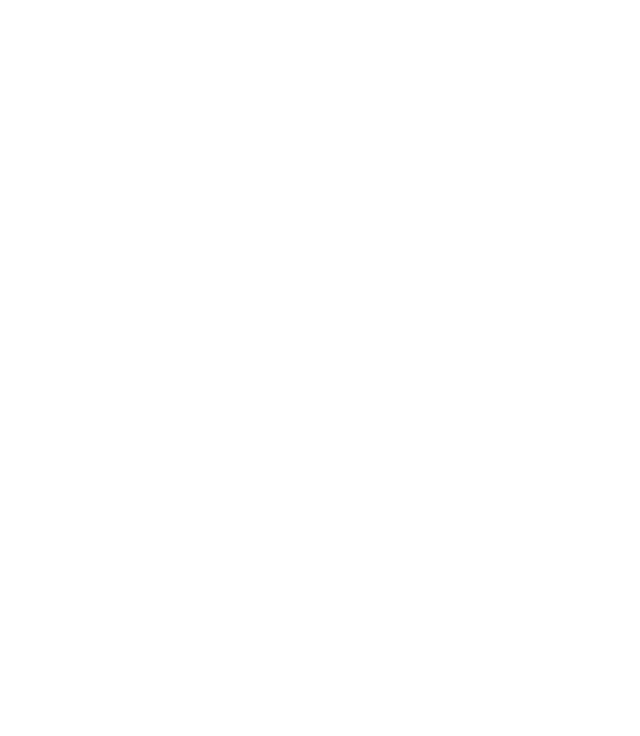
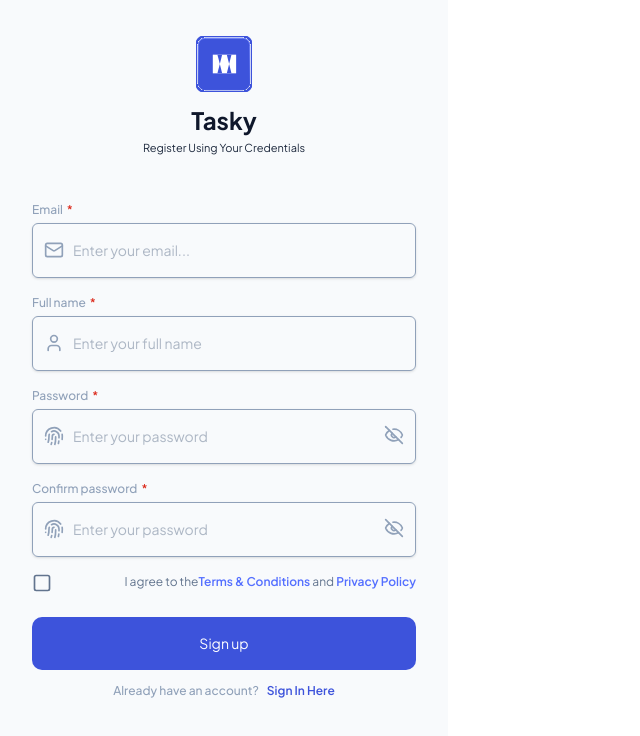
Before and after one commit to dude243485/Tasky, a React (Vite) app: page /signup in a window 1280 px wide. Before the commit this address had no page. Shown: the top 736 px of the page, without its empty margins (0-640 px from the left). Built offline with nearby package versions, Linux system fonts and the light colour scheme.

Commit message:
I have designed the sign up page also, but there are still some issues that needs handling

```diff
--- a/src/App.tsx
+++ b/src/App.tsx
@@ -4,6 +4,7 @@
 import StepThree from "./pages/onboarding/StepThree"
 import OnboardingLayout from "./pages/onboarding/OnboardingLayout"
 import SignIn from "./pages/signIn/SignIn"
+import SignUp from "./pages/signUp/SignUp"
 
 function App() {
 
@@ -16,8 +17,8 @@
           <Route path = "step-3" element = {<StepThree />} />
         </Route>
         <Route path = "/signin" element = {<SignIn />} />
-        {/* <Route path = "/signup" element = {} />
-        <Route path = "/dashboard" element= {} /> */}
+        <Route path = "/signup" element = { <SignUp />} />
+        {/* <Route path = "/dashboard" element= {} /> */}
     </Routes>
 
   )
--- a/src/components/SignInForm.tsx
+++ b/src/components/SignInForm.tsx
@@ -2,7 +2,8 @@
 import PasswordInputField from "./PasswordInputField";
 import { useState, type ChangeEvent, type FormEvent } from "react";
 import { FingerprintPattern, Mail, Square, SquareCheckBig, TriangleAlert } from "lucide-react";
-import { type SignInFormData, type FormErrors } from "../types/forms";
+import {  type FormErrors } from "../types/forms";
+
 
 
 const SignInForm: React.FC = () => {
@@ -104,7 +105,7 @@
     return (
         <div className="max-w-md mx-auto mt-2 bg-slate-50 dark:bg-slate-950 text-slate-500 dark:text-slate-400">
             <form
-                aria-label = "Login form"
+                aria-label = "Sign in form"
                 onSubmit = { handleSubmit }
                 noValidate
 
--- /dev/null
+++ b/src/components/SignUpForm.tsx
@@ -0,0 +1,173 @@
+import InputField from "./InputField";
+import {  type FormErrors, type SignUpFormData } from "../types/forms";
+import { useState, type ChangeEvent, type FormEvent } from "react";
+import { FingerprintPattern, Mail, User, TriangleAlert, SquareCheckBig, Square } from "lucide-react";
+import PasswordInputField from "./PasswordInputField";
+
+
+const SignUpForm : React.FC = () => {
+    const [formData, setFormData] = useState<SignUpFormData>({
+        email: "",
+        fullName : "",
+        password : "",
+    })
+
+    const [errors, setErrors] = useState<FormErrors>({});
+
+    const [confirmPassword, setConfirmPassword] = useState<string>("");
+    const [isSubmitting, setIsSubmitting] = useState<boolean>(false);
+    const [acceptTerms, setAcceptTerms] = useState<boolean>(false)
+    const [termsOpen, setTermsOpen] = useState<boolean>(false)
+
+    const toggleAcceptTerms = () => {
+        setAcceptTerms(prev => !prev);
+    }
+
+    const handleClickTerms = () => {
+        setTermsOpen(true)
+    }
+
+    const handleConfirmPassword = (e: ChangeEvent<HTMLInputElement>) => {
+        setConfirmPassword(e.target.value);
+    }
+    const handleSubmit =  (e : FormEvent<HTMLFormElement>) => {
+        e.preventDefault()
+        //...
+    }
+
+
+
+    const handleChange = (e : ChangeEvent<HTMLInputElement>) => {
+        const { name, value } = e.target;
+
+        setFormData((prev : SignUpFormData) => ({
+            ...prev,
+            [name] : value
+        }))
+
+        if (errors[name as keyof FormErrors]) {
+            setErrors(prev => ({
+                ...prev,
+                [name] : undefined
+            }))
+        }
+
+    }
+
+    const hasErrors = () : boolean => {
+        return Object.values(errors).some(error => !!error)
+    }
+
+
+    return(
+        <div className = "max-w-md mx-auto mt-2 bg-slate-50 dark:bg-slate-950 text-slate-500 dark:text-slate-400">
+            <form
+            aria-label = "Sign up form"
+            onSubmit = { handleSubmit }
+            noValidate
+            >
+                <InputField
+                label = "Email"
+                name = "email"
+                type = "email"
+                placeholder="Enter your email..."
+                value = { formData.email }
+                onChange = { handleChange }
+                error = { errors.email }
+                required = { true }
+                autoComplete = "email"
+                disabled = { isSubmitting }
+                Icon = { Mail }
+                />
+
+                <InputField
+                label = "Full name"
+                name = "fullName"
+                type = "text"
+                placeholder="Enter your full name"
+                value = { formData.fullName }
+                onChange = { handleChange }
+                error = { errors.email }
+                required = { true }
+                autoComplete= "name"
+                disabled = { isSubmitting }
+                Icon = { User }
+                />
+
+                <PasswordInputField
+                label = "Password"
+                name = "password"
+                placeholder="Enter your password"
+                value = { formData.password }
+                onChange = { handleChange }
+                error = { errors.password }
+                required = { true }
+                disabled = { isSubmitting }
+                Icon = { FingerprintPattern }
+                 />
+
+                 <PasswordInputField
+                label = "Confirm password"
+                name = "confirmPassword"
+                placeholder="Enter your password"
+                value = { confirmPassword }
+                onChange = { handleConfirmPassword }
+                error = { errors.password }
+                required = { true }
+                disabled = { isSubmitting }
+                Icon = { FingerprintPattern }
+                 />
+
+                <div className="flex justify-between items-start gap-2 text-[12px] mb-4">
+                    <button
+                        onClick = { toggleAcceptTerms }
+                        className="cursor-pointer">
+                            {acceptTerms ? (
+                                <SquareCheckBig className = "size-5 text-brand-primary-500" />
+                            ) : (<Square className = "size-5 text-slate-500" />)}
+                    </button>
+                    <p>
+                        I agree to the
+                        <span
+                        onClick = { handleClickTerms }
+                        className="cursor-pointer text-brand-primary-500 font-semibold hover:text-brand-primary-400 duration-300 transition-all">
+                            Terms & Conditions
+                        </span>
+                        {` `} and {` `}
+                        <span
+                        onClick = { handleClickTerms }
+                        className="cursor-pointer text-brand-primary-500 font-semibold hover:text-brand-primary-400 duration-300 transition-all">
+                            Privacy Policy
+                        </span>
+                    </p>
+                </div>
+
+                {errors.submit && (
+                    <div
+                    role = "alert"
+                    className = "mb-6 p-3 bg-brand-error-100 border-brand-error-400">
+                        <div className="flex text-[9px]">
+                            <TriangleAlert  className="size-5 text-brand-error-400" />
+                            <p className = "text-brand-error-600 ml-3 "> {errors.submit} </p>
+                        </div>
+                    </div>
+                )}
+
+                <div className = "flex space-x-4 text-[14px] mt-6">
+                    <button
+                    type = "submit"
+                    disabled = { isSubmitting || hasErrors() }
+                    className = {`rounded-[10px] text-white bg-brand-primary-600 w-full py-4 duration-200 transition-all hover:bg-brand-primary-500
+                    hover:shadow-lg hover:shadow-brand-primary-500/30 active:scale-95 active:shadow-inner active:bg-brand-primary-700 focus-visible:outline-none focus-visible:ring-2
+                    focus-visible:ring-brand-primary-400 focus-visible:ring-offset-2 dark:focus-visible:ring-offset-slate-900`}
+                    >
+                        Sign up
+                    </button>
+                </div>
+            </form>
+        </div>
+
+    );
+}
+
+export default SignUpForm ;
--- a/src/pages/signIn/SignIn.tsx
+++ b/src/pages/signIn/SignIn.tsx
@@ -1,14 +1,20 @@
 import SignInForm from "../../components/SignInForm";
 import SignInOptionButton from "../../components/SignInOptionButton";
 import google from "/icons/google.svg"
+import { useNavigate } from "react-router";
+
 const SignIn =  () => {
 
     const handleGoogleClick = () => {
         alert("This feature is not yet available")
     }
 
+
+    //handle sign up
+    const navigate =  useNavigate();
     const handleSignUp = () => {
-        alert("This feature is not available yet")
+        navigate("/signup")
+
     }
 
     return (
--- /dev/null
+++ b/src/pages/signUp/SignUp.tsx
@@ -0,0 +1,50 @@
+import SignUpForm from "../../components/SignUpForm";
+import logo from "/icons/Logo.svg" ;
+import { useNavigate } from "react-router";
+
+const SignUp = () => {
+    const navigate = useNavigate();
+    const handleSignIn = () => {
+        navigate("/signin")
+    }
+
+    return (
+        <div className="min-h-screen w-full max-w-md bg-slate-50 dark:bg-slate-950 text-slate-900 dark:text-slate-100 px-8">
+            <div className="flex gap-3 items-center justify-center flex-col py-9">
+                <img
+
+                className = "size-14"
+                alt = "Logo image"
+                src = {logo}
+                />
+                <div className="text-center">
+                    <h2 className = "text-2xl font-bold mb-1">
+                        Tasky
+                    </h2>
+                    <p className = "text-slate-800 dark:text-slate-300 text-[11px]">
+                        Register Using Your Credentials
+                    </p>
+
+                </div>
+
+            </div>
+            <div>
+                <SignUpForm />
+            </div>
+            <footer>
+                <p className = "text-[12px] text-slate-400 text-center font-medium py-3 mb-4">
+                    Already have an account?
+                    <span
+                    className = "text-brand-primary-600 cursor-pointer ml-2 font-semibold hover:text-brand-primary-400 duration-300 transition-all"
+                    onClick = { handleSignIn }
+                    >
+                        Sign In Here
+                    </span>
+                </p>
+            </footer>
+
+        </div>
+    );
+}
+
+export default SignUp;
--- a/src/types/forms.ts
+++ b/src/types/forms.ts
@@ -11,10 +11,15 @@
     email: string;
     password: string;
 }
-
+export interface SignUpFormData {
+    email: string;
+    fullName : string;
+    password : string;
+}
 export interface FormErrors {
     email? : string;
     password? : string;
+    fullName? : string;
     submit?: string;
 }
 
@@ -24,8 +29,3 @@
     password? : string;
     submit? : string;
 }
-
-export interface SignUpFormData {
-    fullname : string;
-    email : string;
-}
```
Also changed, not shown: public/icons/Logo.svg (added).
